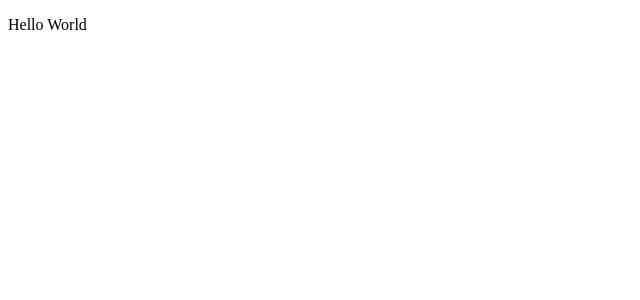
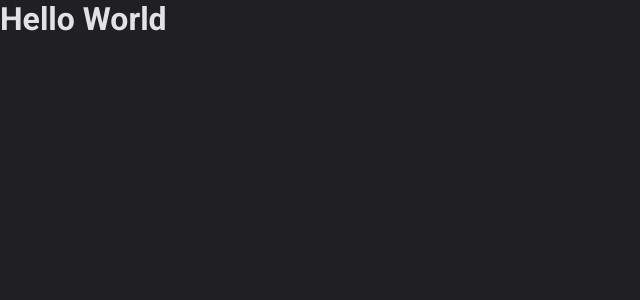
Before and after one commit to AlanWehrliLC/dt-money, a React (Vite) app: page / in a window 1280 px wide. Shown: the top 300 px of the page, without its empty margins (0-640 px from the left). Built offline with nearby package versions, Linux system fonts and the light colour scheme.

Commit message:
Global style creation

```diff
--- a/index.html
+++ b/index.html
@@ -2,8 +2,13 @@
 <html lang="en">
   <head>
     <meta charset="UTF-8" />
+    <link rel="preconnect" href="https://fonts.googleapis.com" />
+    <link rel="preconnect" href="https://fonts.gstatic.com" crossorigin />
+
     <link rel="icon" type="image/svg+xml" href="/feed-logo.svg" />
     <meta name="viewport" content="width=device-width, initial-scale=1.0" />
+    <link href="https://fonts.googleapis.com/css2?family=Roboto:wght@400;700&display=swap" rel="stylesheet" />
+
     <title>DT Money</title>
   </head>
   <body>
--- a/src/App.tsx
+++ b/src/App.tsx
@@ -1,6 +1,14 @@
+import { ThemeProvider } from "styled-components";
+import { GlobalStyle } from "./styles/global";
+import { defaultTheme } from "./styles/themes/default";
+
 export function App() {
 
   return (
-    <p>Hello World</p>
+    <ThemeProvider theme={defaultTheme}>
+      <GlobalStyle />
+
+      <h1>Hello World</h1>
+    </ThemeProvider>
   )
 }
--- /dev/null
+++ b/src/styles/global.ts
@@ -0,0 +1,25 @@
+import { createGlobalStyle } from "styled-components";
+
+export const GlobalStyle = createGlobalStyle`
+    *{
+        margin: 0;
+        padding: 0;
+        box-sizing: border-box;
+
+    }
+
+    :focus{
+        outline: 0;
+        box-shadow: 0 0 0 2px ${props => props.theme["green-500"]};
+    }
+
+    body{
+        background-color: ${props => props.theme["gray-800"]};
+        color: ${props => props.theme["gray-100"]};
+        -webkit-font-smoothing: antialiased;
+    }
+
+    body, input, textarea, button {
+        font: 400 1rem Roboto, sans-serif;
+    }
+`
--- /dev/null
+++ b/src/styles/themes/default.ts
@@ -0,0 +1,20 @@
+export const defaultTheme = {
+    white: '#fff',
+
+    'gray-100': '#E1E1E6',
+    'gray-300': '#C4C4CC',
+    'gray-400': '#8D8D99',
+    'gray-500': '#7C7C8A',
+    'gray-600': '#323238',
+    'gray-700': '#29292E',
+    'gray-800': '#202024',
+    'gray-900': '#121214',
+
+    'green-300': '#00B37E',
+    'green-500': '#00875F',
+    'green-700': '#015F43',
+
+    'red-300': '#F75A68',
+    'red-500': '#AB222E',
+    'red-700': '#7A1921',
+  } as const
```
Also changed, not shown: src/@types/styled.d.ts (added, +8 -0 lines).
